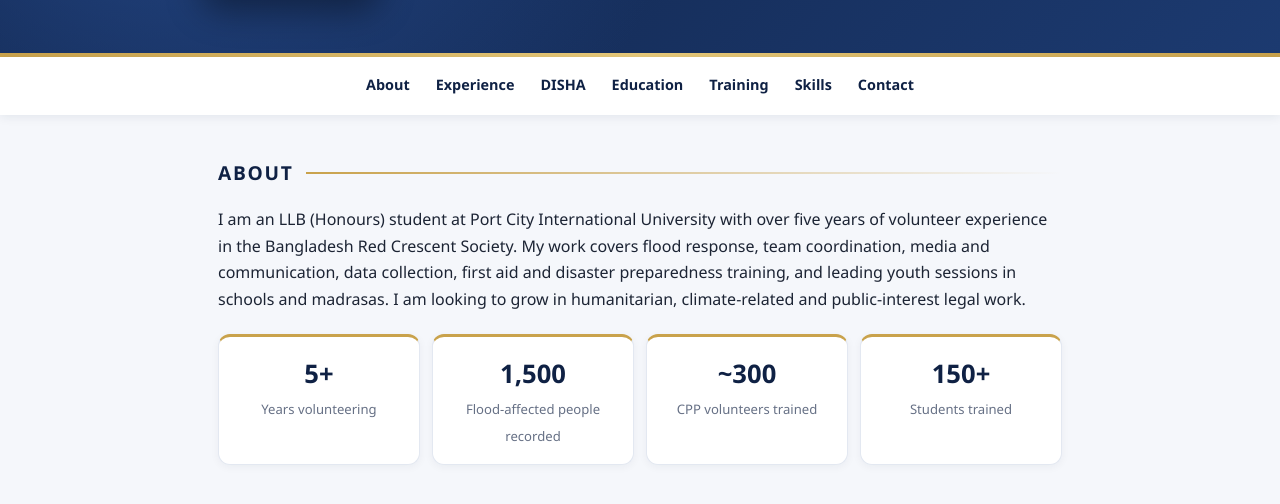
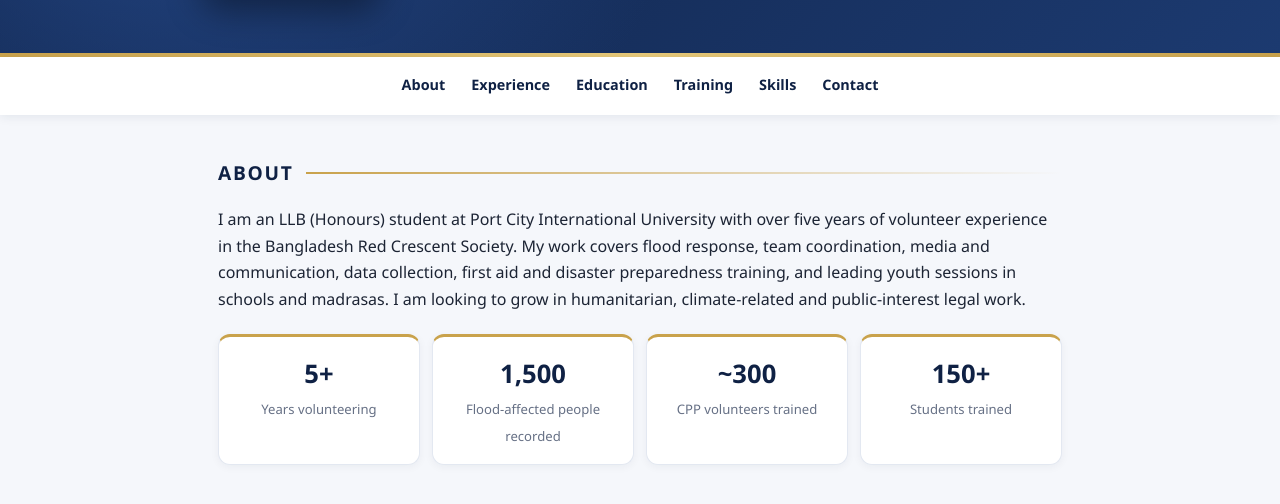
Before and after one commit to mohammadjahedulislamrakib-beep/mohammadjahedulislamrakib-beep.github.io, a plain HTML site: page index.html in a window 1280 px wide. Shown: the part 277-781 px from the top of the page. Drawn offline with Linux system fonts and the light colour scheme.

Commit message:
Update index.html

```diff
--- a/index.html
+++ b/index.html
@@ -108,7 +108,6 @@ footer{text-align:center;color:var(--muted);font-size:.85rem;padding:22px;border
 <nav>
   <a href="#about">About</a>
   <a href="#experience">Experience</a>
-  <a href="#disha">DISHA</a>
   <a href="#education">Education</a>
   <a href="#training">Training</a>
   <a href="#skills">Skills</a>
```
